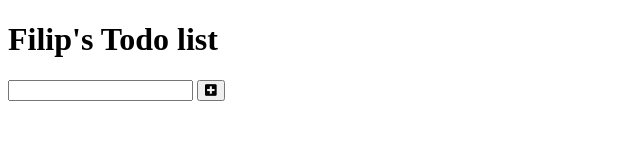
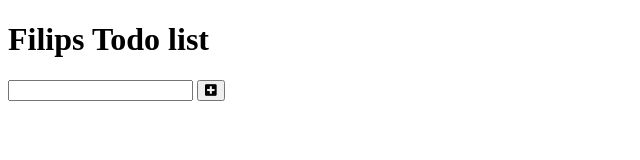
Before and after one commit to FilipEngbergs/Filips-todo-list, a website: page index.html in a window 1280 px wide. Shown: the whole page, without its empty margins (0-640 px from the left). Drawn offline with Linux system fonts and the light colour scheme.

Commit message:
Changed header h1

```diff
--- a/index.html
+++ b/index.html
@@ -26,7 +26,7 @@
     </head>
     <body>
         <header>
-            <h1>Filip's Todo list</h1>
+            <h1>Filips Todo list</h1>
         </header>
         <main>
             <form>
```
